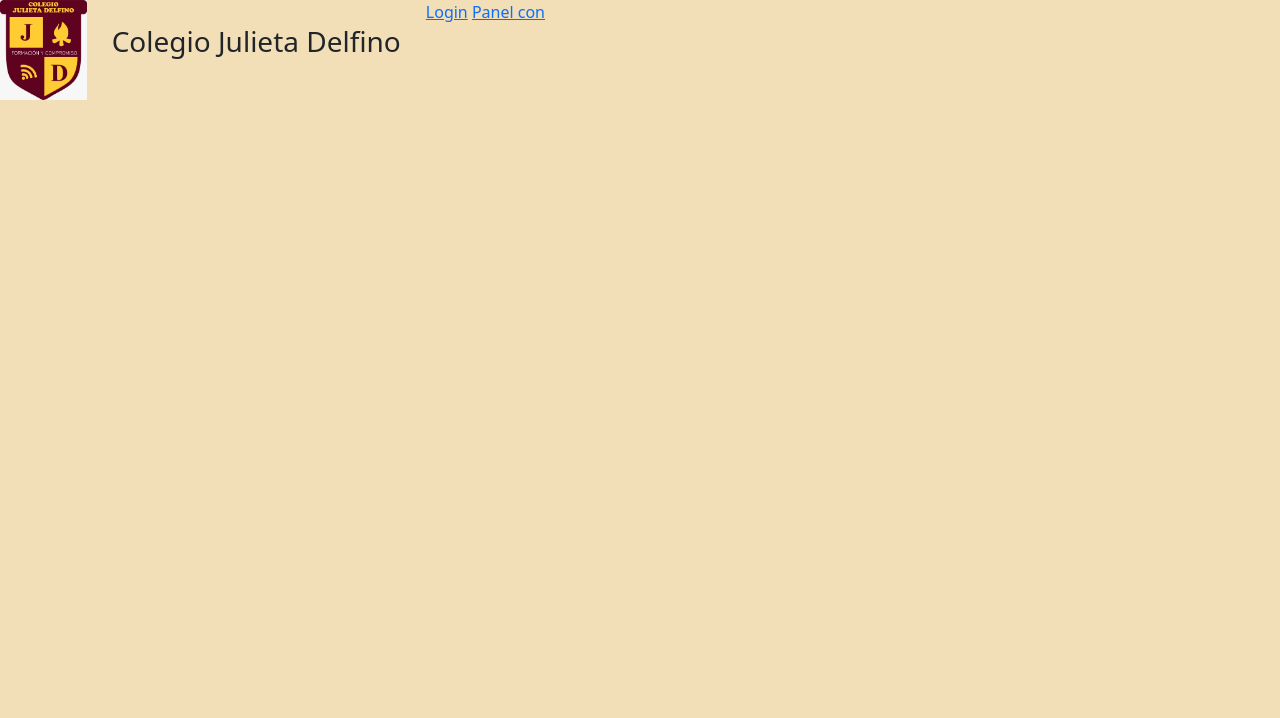
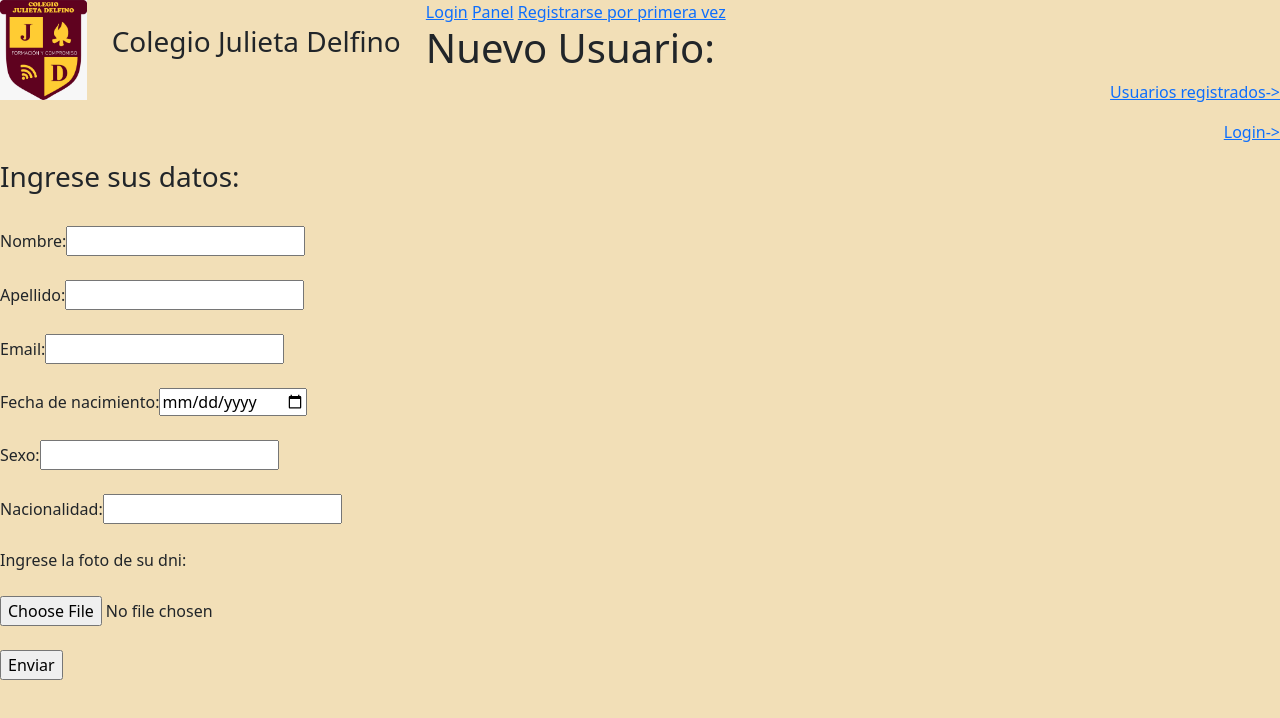
Before and after one commit to pablom89/colegio-f, a Svelte app: page /registro in a window 1280 px wide. Shown: the top 718 px of the page. Built offline with nearby package versions, Linux system fonts and the light colour scheme.

Commit message:
agregando formulario de ingreso de datos

```diff
--- a/src/componentes/navbar.svelte
+++ b/src/componentes/navbar.svelte
@@ -1,19 +1,19 @@
-<!-- <div>
-  <h1>Hola desde un componente</h1>
-</div> -->
 <script>
   import { Router, Link, Route } from "svelte-routing";
   import Login from "../vistas/login.svelte";
   import Panel from "../vistas/panel.svelte";
+  import Reg from "../vistas/reg.svelte";
 </script>
 
 <div>
   <img src="../../colegiojulietadel.png" alt="colegiojulietadelfino" />
   <h3>Colegio Julieta Delfino</h3>
+
   <Router>
     <nav>
       <Link to="/">Login</Link>
-      <Link to="/panel">Panel con</Link>
+      <Link to="/panel">Panel</Link>
+      <Link to="/registro">Registrarse por primera vez</Link>
     </nav>
 
     <Route path="/">
@@ -21,6 +21,9 @@
     </Route>
     <Route path="/panel">
       <Panel />
+    </Route>
+    <Route path="/registro">
+      <Reg />
     </Route>
   </Router>
 </div>
--- a/src/vistas/login.svelte
+++ b/src/vistas/login.svelte
@@ -85,4 +85,16 @@
     padding: 10px;
     border: 1px solid #000;
   }
+  .registrarse {
+    text-align: center;
+    position: absolute;
+    padding: 2rem 1rem;
+    margin-bottom: 2rem;
+    border-radius: 0.3rem;
+    top: 70%;
+    left: 50%;
+    transform: translate(-50%, -50%);
+    width: 350px;
+    padding: 10px;
+  }
 </style>
--- /dev/null
+++ b/src/vistas/reg.svelte
@@ -0,0 +1,80 @@
+<script>
+  // const formElement = document.getElementById("F2");
+  // console.log(formElement);
+
+  const crearUsuario = (e) => {
+    e.preventDefault();
+
+    const request = new XMLHttpRequest();
+
+    const formData = new FormData();
+
+    const formElements = document.getElementById("F2").elements;
+
+    const data = {};
+
+    for (let i = 0; i < formElements.length; i++) {
+      const currentElement = formElements[i];
+      if (!["submit", "file"].includes(currentElement.type)) {
+        data[currentElement.name] = currentElement.value;
+      } else if (currentElement.type === "file") {
+        if (currentElement.files.length === 1) {
+          const file = currentElement.files[0];
+          formData.append(`files.${currentElement.name}`, file, file.name);
+        } else {
+          for (let i = 0; i < currentElement.files.length; i++) {
+            const file = currentElement.files[i];
+
+            formData.append(`files.${currentElement.name}`, file, file.name);
+          }
+        }
+      }
+    }
+
+    formData.append("data", JSON.stringify(data));
+
+    request.open("POST", `https://colegio-b.herokuapp.com/Usuarios`);
+
+    request.send(formData);
+    alert("Registro exitoso!");
+  };
+</script>
+
+<div>
+  <h1>Nuevo Usuario:</h1>
+
+  <p align="right"><a href="./index.html">Usuarios registrados-></a></p>
+  <p align="right"><a href="./login.html">Login-></a></p>
+  <h3>Ingrese sus datos:</h3>
+
+  <br />
+
+  <form action="" method="POST" id="F2" on:submit={crearUsuario}>
+    <span>Nombre:</span><input type="text" name="nombre" required /><br /><br />
+    <span>Apellido:</span><input type="text" name="apellido" required /><br
+    /><br />
+
+    <span>Email:</span><input type="email" name="email" required /><br /><br />
+    <span>Fecha de nacimiento:</span><input
+      type="date"
+      name="fechanac"
+      required
+    /><br /><br />
+
+    <span>Sexo:</span><input type="text" name="sexo" required /><br /><br />
+    <span>Nacionalidad:</span><input
+      type="text"
+      name="nacionalidad"
+      required
+    /><br /><br />
+
+    <label for="dni">Ingrese la foto de su dni:</label><br /><br />
+
+    <input type="file" name="fotodni" id="dni" /><br /><br />
+
+    <input type="submit" value="Enviar" />
+  </form>
+</div>
+
+<style>
+</style>
```
Also changed, not shown: src/App.svelte (+0 -16 lines).
